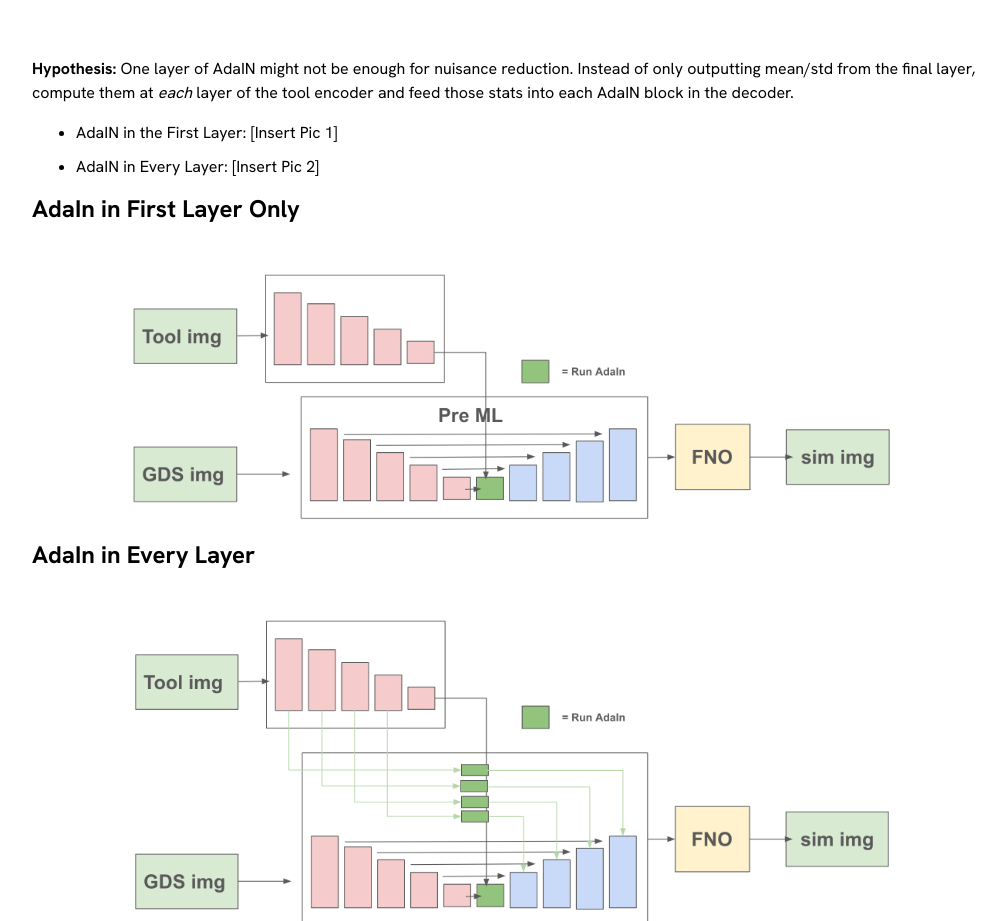
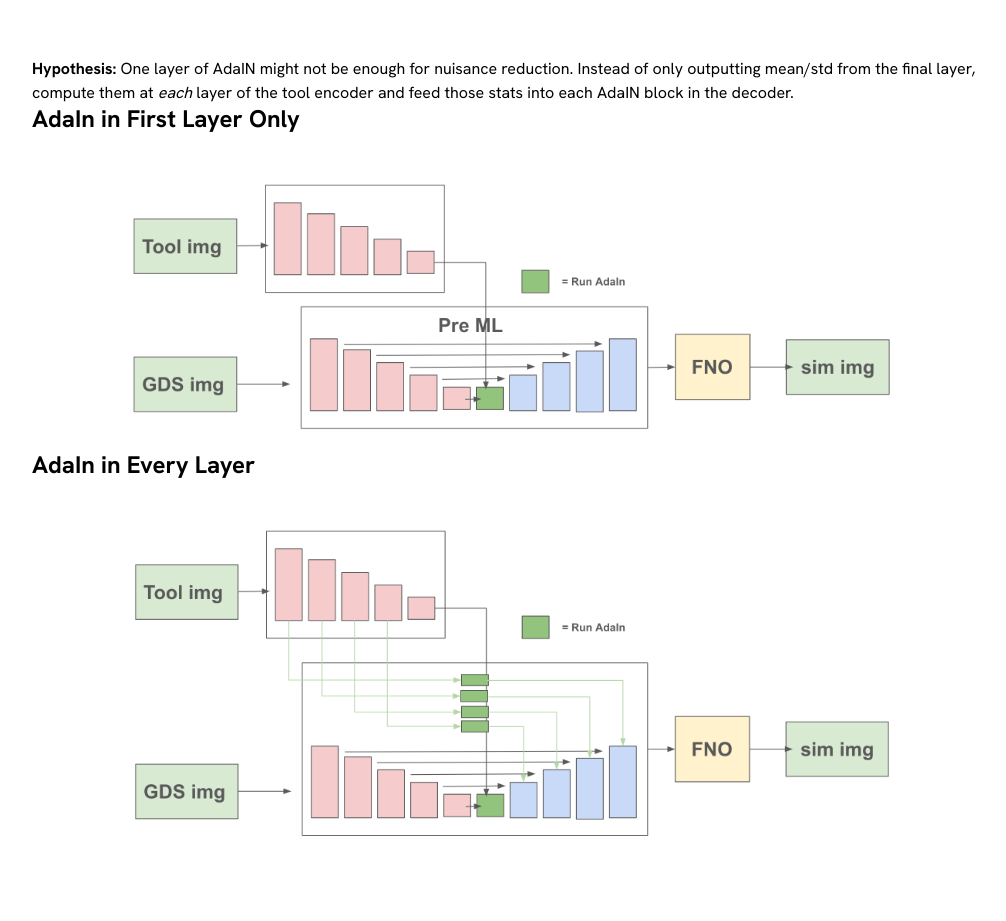
Before and after one commit to chapiniwei50/cindy_website, a React (Create React App) app: page /tsmc in a window 1280 px wide. Shown: the part 7240-8161 px from the top of the page, without its empty margins (128-1134 px from the left). Built offline with nearby package versions, Linux system fonts and the light colour scheme; a web font is replaced by a local one.

Commit message:
fix adain description

```diff
--- a/src/pages/Tsmc.js
+++ b/src/pages/Tsmc.js
@@ -437,10 +437,7 @@ const ProjectDetailPage = () => {
             Instead of only outputting mean/std from the final layer, compute them at <em>each</em> layer
             of the tool encoder and feed those stats into each AdaIN block in the decoder.
           </Typography>
-          <ul style={{ marginTop: '1rem', marginLeft: '1.5rem' }}>
-            <li>AdaIN in the First Layer: [Insert Pic 1]</li>
-            <li>AdaIN in Every Layer: [Insert Pic 2]</li>
-          </ul>
+
           <Typography variant="h2" sx={{ fontWeight: 'bold', marginBottom: '1rem' }}>
           AdaIn in First Layer Only
         </Typography>
```
